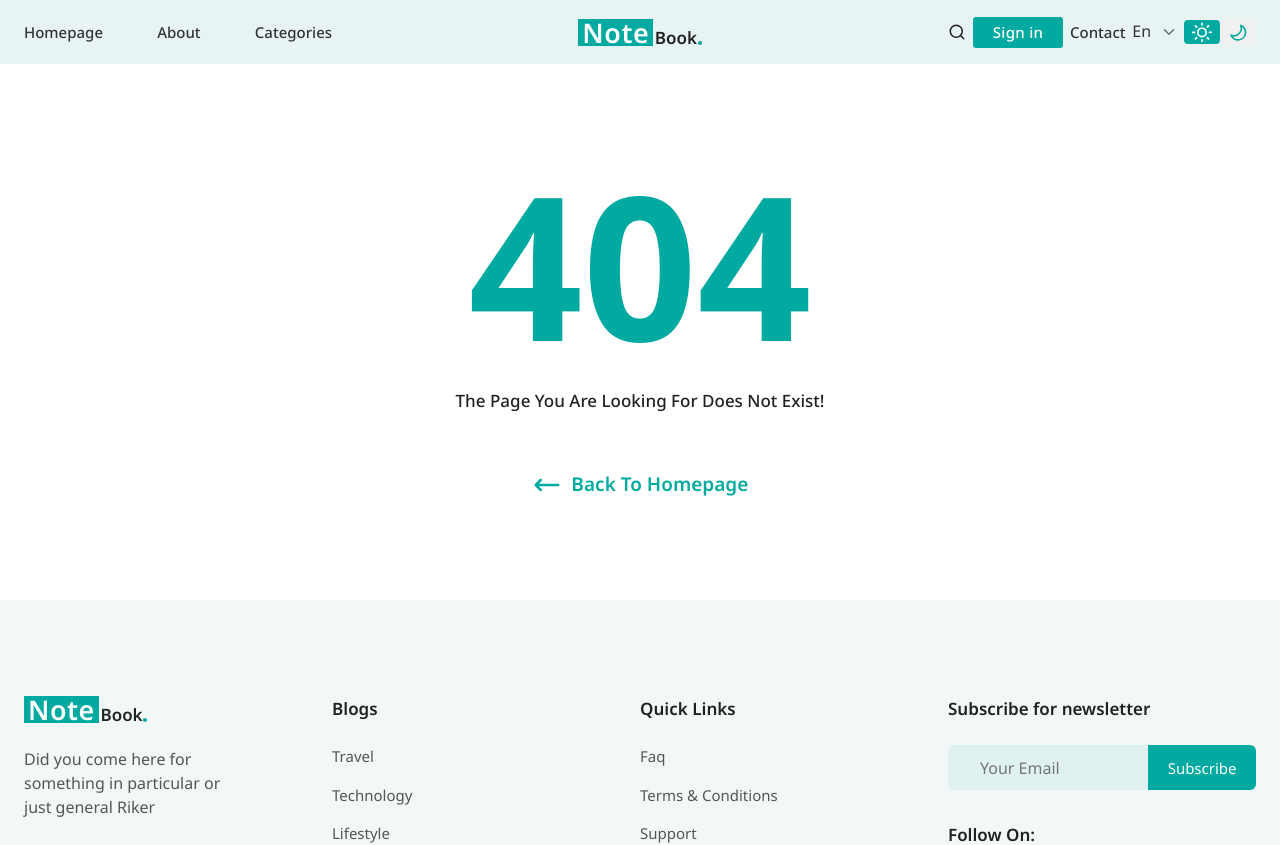
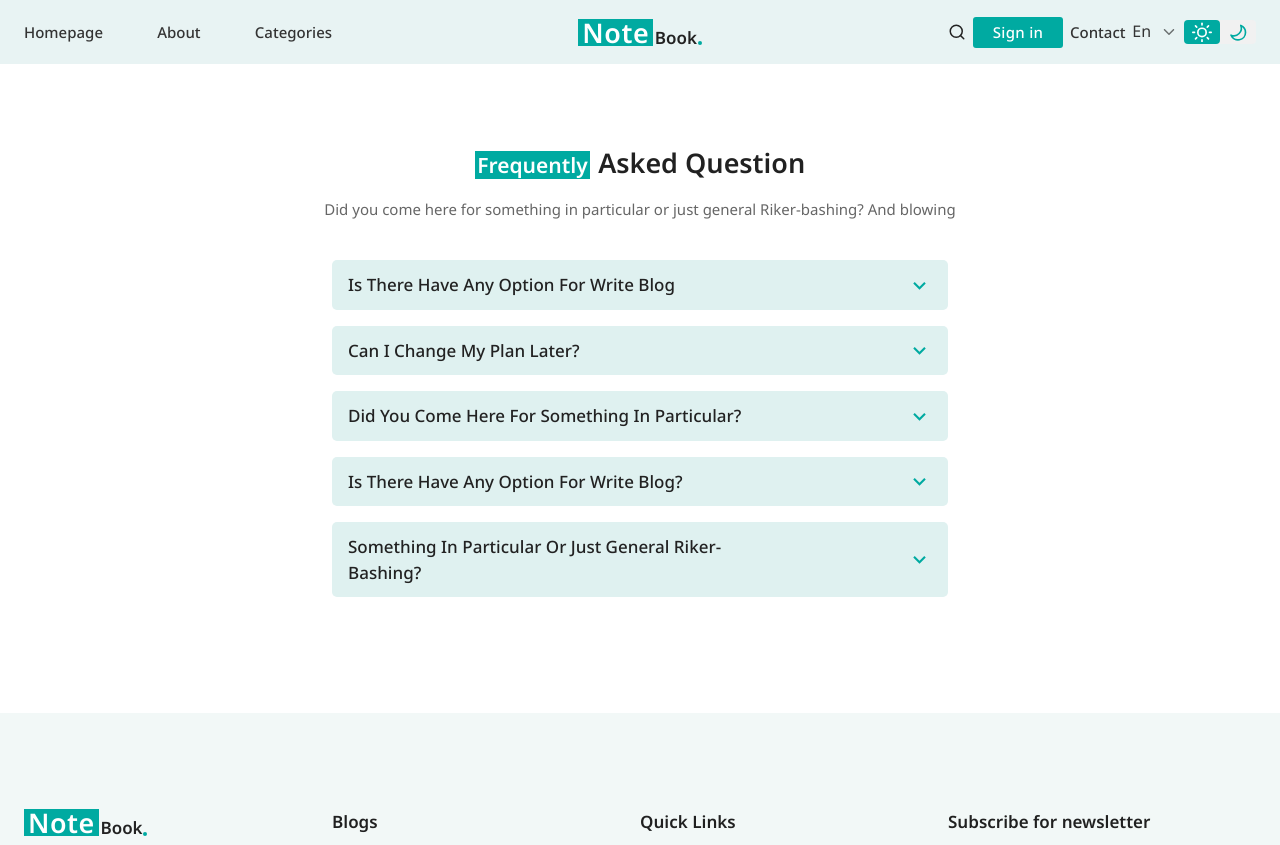
Before and after one commit to MiladSadeghi/NoteBook, a React (Create React App) app in the folder client/: page /faq in a window 1280 px wide. Before the commit this address led to /404. Shown: the top 845 px of the page. Built offline with nearby package versions, Linux system fonts and the light colour scheme; no server answers.

Commit message:
faq route page

```diff
--- a/client/src/App/Routes.tsx
+++ b/client/src/App/Routes.tsx
@@ -7,7 +7,8 @@ import {
 } from "react-router-dom";
 import { AnimatePresence } from "framer-motion";
 import Home from "../Pages/home";
-import NotFound from "@/Pages/NotFound";
+import NotFound from "@/Pages/not found";
+import Faq from "@/Pages/faq";
 
 function Routes() {
   const location = useLocation();
@@ -21,6 +22,7 @@ function Routes() {
       <RouterRoutes location={location} key={location.pathname}>
         <Route path="/" index element={<Home />} />
         <Route path="/404" index element={<NotFound />} />
+        <Route path="/faq" index element={<Faq />} />
         <Route path="*" index element={<Navigate to="/404" />} />
       </RouterRoutes>
     </AnimatePresence>
--- /dev/null
+++ b/client/src/Pages/faq/Faq.tsx
@@ -0,0 +1,85 @@
+import AccordionTab from "@/components/Accordion/Accordion";
+import { TAccordion } from "@/types/elements";
+import { Box, Container, Typography } from "@mui/material";
+import { useState } from "react";
+
+function Faq() {
+  const [expanded, setExpanded] = useState<string | false>(false);
+
+  const handleChange =
+    (panel: string) => (event: React.SyntheticEvent, isExpanded: boolean) => {
+      setExpanded(isExpanded ? panel : false);
+    };
+  const accordionsContent: TAccordion[] = [
+    {
+      title: "is there have any option for write blog",
+      description:
+        "Did you come here for something in particular or just general Riker-bashing? And blowing into maximum warp speed, you appeared for an instant to be in two places at once. We have a saboteur aboard. We know you’re dealing in stolen ore. But I wanna talk about",
+    },
+    {
+      title: "can i change my plan later?",
+      description:
+        "Did you come here for something in particular or just general Riker-bashing? And blowing into maximum warp speed, you appeared for an instant to be in two places at once. We have a saboteur aboard. We know you’re dealing in stolen ore. But I wanna talk about",
+    },
+    {
+      title: "Did you come here for something in particular?",
+      description:
+        "Did you come here for something in particular or just general Riker-bashing? And blowing into maximum warp speed, you appeared for an instant to be in two places at once. We have a saboteur aboard. We know you’re dealing in stolen ore. But I wanna talk about",
+    },
+    {
+      title: "is there have any option for write blog?",
+      description:
+        "Did you come here for something in particular or just general Riker-bashing? And blowing into maximum warp speed, you appeared for an instant to be in two places at once. We have a saboteur aboard. We know you’re dealing in stolen ore. But I wanna talk about",
+    },
+    {
+      title: "something in particular or just general Riker-bashing?",
+      description:
+        "Did you come here for something in particular or just general Riker-bashing? And blowing into maximum warp speed, you appeared for an instant to be in two places at once. We have a saboteur aboard. We know you’re dealing in stolen ore. But I wanna talk about",
+    },
+  ];
+
+  return (
+    <Box sx={{ mt: "144px" }}>
+      <Container maxWidth="xl" sx={{ mb: 12.5 }}>
+        <Box
+          display="flex"
+          flexDirection="column"
+          alignItems="center"
+          justifyContent="center"
+        >
+          <Typography component="h1" variant="h1" mb={2}>
+            <Typography
+              component="span"
+              color="#fff"
+              fontWeight={600}
+              fontSize={21}
+              px={0.3}
+              mr={1}
+              sx={{ backgroundColor: "#00AAA1" }}
+            >
+              Frequently
+            </Typography>
+            Asked Question
+          </Typography>
+          <Typography component="p" fontSize={15} color="#666666" mb={5}>
+            Did you come here for something in particular or just general
+            Riker-bashing? And blowing
+          </Typography>
+        </Box>
+        <Box display="flex" alignItems="center" flexDirection="column">
+          {accordionsContent.map((accordion: TAccordion, index: number) => (
+            <AccordionTab
+              key={index}
+              {...accordion}
+              tab={index + 1}
+              expanded={expanded}
+              handleChange={handleChange}
+            />
+          ))}
+        </Box>
+      </Container>
+    </Box>
+  );
+}
+
+export default Faq;
--- /dev/null
+++ b/client/src/Pages/faq/index.ts
@@ -0,0 +1 @@
+export { default } from "./Faq"
--- a/client/src/Pages/home/components/Aside.tsx
+++ b/client/src/Pages/home/components/Aside.tsx
@@ -182,7 +182,7 @@ function Aside() {
             </Typography>
             With Tags
           </Typography>
-          <Box display="flex" flexWrap="wrap">
+          <Box display="flex" flexWrap="wrap" gap="12px">
             {tags.map((tag: string) => (
               <Typography
                 component="h6"
--- /dev/null
+++ b/client/src/components/Accordion/Accordion.tsx
@@ -0,0 +1,68 @@
+import { TAccordion } from "@/types/elements";
+import {
+  Accordion,
+  AccordionDetails,
+  AccordionSummary,
+  Typography,
+} from "@mui/material";
+import React from "react";
+import { MdOutlineKeyboardArrowDown } from "react-icons/md";
+
+function AccordionTab({
+  title,
+  description,
+  tab,
+  expanded,
+  handleChange,
+}: TAccordion & { tab: number; expanded: any; handleChange: any }) {
+  return (
+    <Accordion
+      expanded={expanded === `panel${tab}`}
+      onChange={handleChange(`panel${tab}`)}
+      sx={{ width: "50%", boxShadow: "none", mb: 2, ":before": { opacity: 0 } }}
+    >
+      <AccordionSummary
+        expandIcon={
+          <MdOutlineKeyboardArrowDown size={25} color="rgba(0, 170, 161, 1)" />
+        }
+        aria-controls={`panel${tab}bh-content`}
+        id={`panel${tab}bh-header`}
+        sx={{ background: "rgba(223, 241, 240, 1)", borderRadius: "5px" }}
+      >
+        <Typography
+          component="h5"
+          variant="h5"
+          sx={{
+            width: "75%",
+            flexShrink: 0,
+            textTransform: "capitalize",
+            color: "rgba(34, 34, 34, 1)",
+          }}
+        >
+          {title}
+        </Typography>
+      </AccordionSummary>
+      <AccordionDetails
+        sx={{
+          background: "rgba(242, 248, 247, 1)",
+          p: 2.5,
+          borderRadius: "0 0 8px 8px",
+          mt: expanded === `panel${tab}` ? -0.3 : 0,
+        }}
+      >
+        <Typography
+          component="p"
+          fontSize="15px"
+          lineHeight="22.5px"
+          color="rgba(102, 102, 102, 1)"
+          fontWeight={400}
+          sx={{ lineHeight: "150%" }}
+        >
+          {description}
+        </Typography>
+      </AccordionDetails>
+    </Accordion>
+  );
+}
+
+export default AccordionTab;
--- /dev/null
+++ b/client/src/components/Accordion/index.ts
@@ -0,0 +1 @@
+export { default } from "./Accordion"
--- a/client/src/types/elements.d.ts
+++ b/client/src/types/elements.d.ts
@@ -11,3 +11,8 @@ export type THeaderCard = {
   shortDescription: string;
   withImage: Boolean
 };
+
+export type TAccordion = {
+  title: string;
+  description: string;
+};
```
Also changed, not shown: client/src/Pages/not found/NotFound.tsx (renamed from client/src/Pages/NotFound/NotFound.tsx), client/src/Pages/not found/index.ts (renamed from client/src/Pages/NotFound/index.ts).
